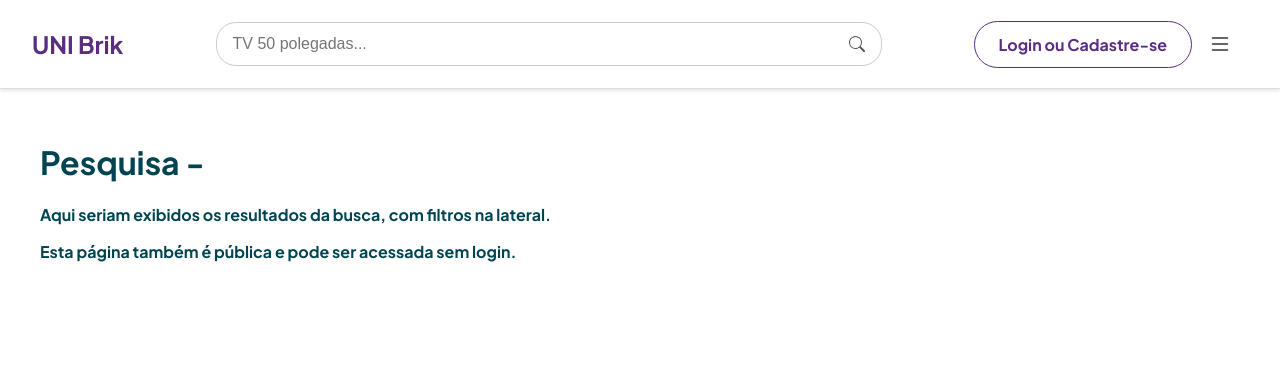
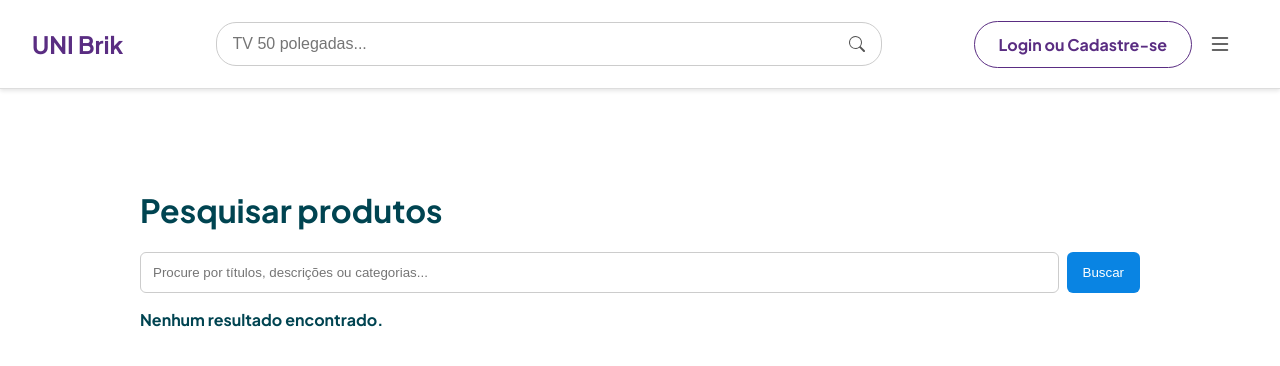
Before and after one commit to SamSteffler/UNIBrik, a Vue app: page /search in a window 1280 px wide. Shown: the top 366 px of the page. Built offline with nearby package versions, Linux system fonts and the light colour scheme; what vue3-google-login would draw is missing.

Commit message:
Refactor search functionality in SearchView component with improved UI and error handling

```diff
--- a/src/views/SearchView.vue
+++ b/src/views/SearchView.vue
@@ -1,15 +1,138 @@
 <script setup>
-import { ref } from 'vue';
-import { useRoute } from 'vue-router';
+import { ref, watch, onMounted } from 'vue';
+import { useRoute, useRouter } from 'vue-router';
 
 const route = useRoute();
-const searchQuery = ref(route.query.q || '');
+const router = useRouter();
+
+const query = ref(route.query.q || '');
+const results = ref([]);
+const loading = ref(false);
+const error = ref(null);
+
+let debounceTimer = null;
+
+function doSearch(q) {
+  loading.value = true;
+  error.value = null;
+  fetch(`http://localhost:3000/api/products?q=${encodeURIComponent(q)}`)
+    .then(res => res.json())
+    .then(data => {
+      results.value = data.results || data;
+    })
+    .catch(err => {
+      console.error('Search error', err);
+      error.value = 'Erro ao buscar produtos.';
+    })
+    .finally(() => (loading.value = false));
+}
+
+function onInput() {
+  // update URL query param
+  router.replace({ query: { q: query.value } });
+
+  clearTimeout(debounceTimer);
+  debounceTimer = setTimeout(() => {
+    doSearch(query.value);
+  }, 300);
+}
+
+onMounted(() => {
+  if (query.value) doSearch(query.value);
+});
 
 </script>
+
 <template>
-  <div>
-    <h1>Pesquisa - {{ searchQuery }}</h1>
-    <p>Aqui seriam exibidos os resultados da busca, com filtros na lateral.</p>
-    <p>Esta página também é pública e pode ser acessada sem login.</p>
+  <div class="search-page">
+    <h1>Pesquisar produtos</h1>
+
+    <div class="search-box">
+      <input
+        type="search"
+        placeholder="Procure por títulos, descrições ou categorias..."
+        v-model="query"
+        @input="onInput"
+      />
+      <button @click="doSearch(query)">Buscar</button>
+    </div>
+
+    <div class="status">
+      <p v-if="loading">Buscando...</p>
+      <p v-if="error" class="error">{{ error }}</p>
+      <p v-if="!loading && !error && results.length === 0">Nenhum resultado encontrado.</p>
+    </div>
+
+    <div class="results-grid">
+      <div v-for="item in results" :key="item.id" class="result-card">
+        <div class="result-image" :aria-hidden="true">📦</div>
+        <div class="result-body">
+          <h3>{{ item.title }}</h3>
+          <p class="muted">{{ item.subtitle || item.category || '' }}</p>
+          <p class="desc">{{ item.description }}</p>
+          <p class="price">R$ {{ item.price }}</p>
+        </div>
+      </div>
+    </div>
   </div>
 </template>
+
+<style scoped>
+.search-page {
+  max-width: 1000px;
+  margin: 2rem auto;
+  padding: 1rem;
+}
+.search-box {
+  display: flex;
+  gap: 0.5rem;
+  margin-bottom: 1rem;
+}
+.search-box input[type="search"] {
+  flex: 1;
+  padding: 0.75rem;
+  border: 1px solid #ccc;
+  border-radius: 6px;
+}
+.search-box button {
+  padding: 0.75rem 1rem;
+  background: #0984e3;
+  color: white;
+  border: none;
+  border-radius: 6px;
+  cursor: pointer;
+}
+.results-grid {
+  display: grid;
+  grid-template-columns: repeat(auto-fill, minmax(280px, 1fr));
+  gap: 1rem;
+}
+.result-card {
+  background: white;
+  border-radius: 10px;
+  padding: 1rem;
+  box-shadow: 0 4px 10px rgba(0,0,0,0.06);
+  display: flex;
+  gap: 1rem;
+  align-items: flex-start;
+}
+.result-image {
+  width: 64px;
+  height: 64px;
+  background: #f1f2f6;
+  display:flex;
+  align-items:center;
+  justify-content:center;
+  border-radius:8px;
+  font-size:1.5rem;
+}
+.result-body h3 { margin: 0 0 0.25rem; }
+.muted { color: #636e72; font-size:0.9rem; margin:0 0 0.5rem; }
+.desc { color:#2d3436; margin:0 0 0.5rem; }
+.price { font-weight:700; color:#0984e3 }
+.error { color: #d63031; }
+
+@media (max-width:600px){
+  .results-grid { grid-template-columns: 1fr; }
+}
+</style>
```
